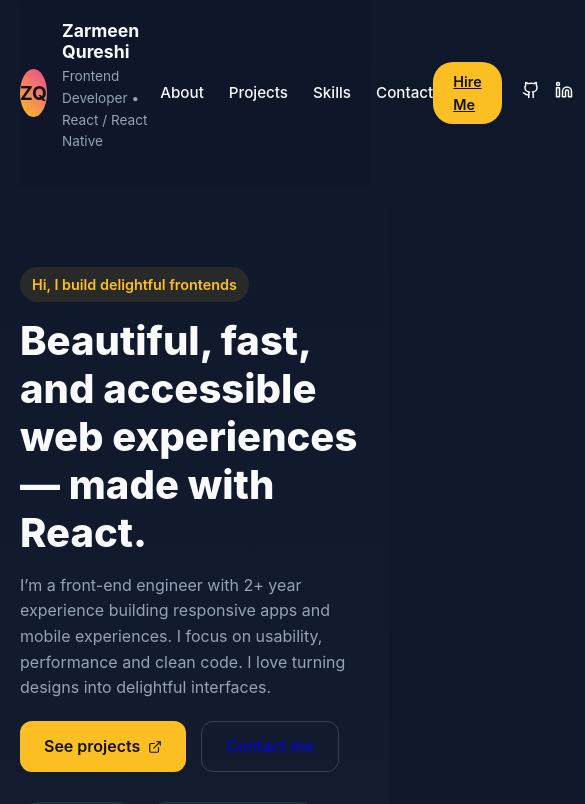
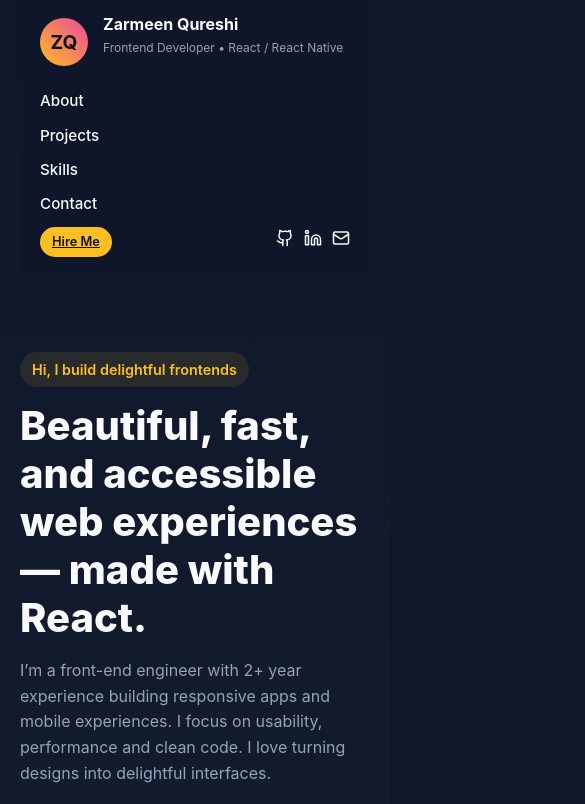
Before and after one commit to Zarmeen1978/portfolio, a React (Vite) app: page / in a window 390 px wide. Shown: the top 804 px of the page, 585 px wide, since content can reach past the window. Built offline with nearby package versions, Linux system fonts and the light colour scheme.

Commit message:
Update styles.css

```diff
--- a/src/screen/styles.css
+++ b/src/screen/styles.css
@@ -541,6 +541,75 @@ h3:after {
   color: var(--text-muted);
   border-top: 1px solid rgba(255, 255, 255, 0.05);
 }
+/* Default (Desktop) — already fine */
+.portfolio-header {
+  display: flex;
+  justify-content: space-between;
+  align-items: center;
+  padding: 20px 40px;
+  position: sticky;
+  top: 0;
+  z-index: 100;
+  background: rgba(15, 23, 42, 0.8);
+  backdrop-filter: blur(10px);
+}
+
+/* Tablet */
+@media (max-width: 992px) {
+  .header-nav {
+    gap: 15px;
+  }
+
+  .hire-btn {
+    padding: 6px 16px;
+    font-size: 0.85rem;
+  }
+}
+
+/* Mobile */
+@media (max-width: 768px) {
+  .portfolio-header {
+    flex-direction: column;
+    align-items: flex-start;
+    padding: 15px 20px;
+  }
+
+  .header-left {
+    margin-bottom: 10px;
+  }
+
+  .header-nav {
+    flex-direction: column;
+    gap: 10px;
+    width: 100%;
+    margin: 10px 0;
+  }
+
+  .header-right {
+    width: 100%;
+    justify-content: space-between;
+  }
+
+  .social-icons {
+    gap: 10px;
+  }
+}
+
+/* Extra small screens */
+@media (max-width: 480px) {
+  .name {
+    font-size: 1rem;
+  }
+
+  .role {
+    font-size: 0.75rem;
+  }
+
+  .hire-btn {
+    font-size: 0.8rem;
+    padding: 5px 12px;
+  }
+}
 
 /* Responsive */
 @media (min-width: 768px) {
```
